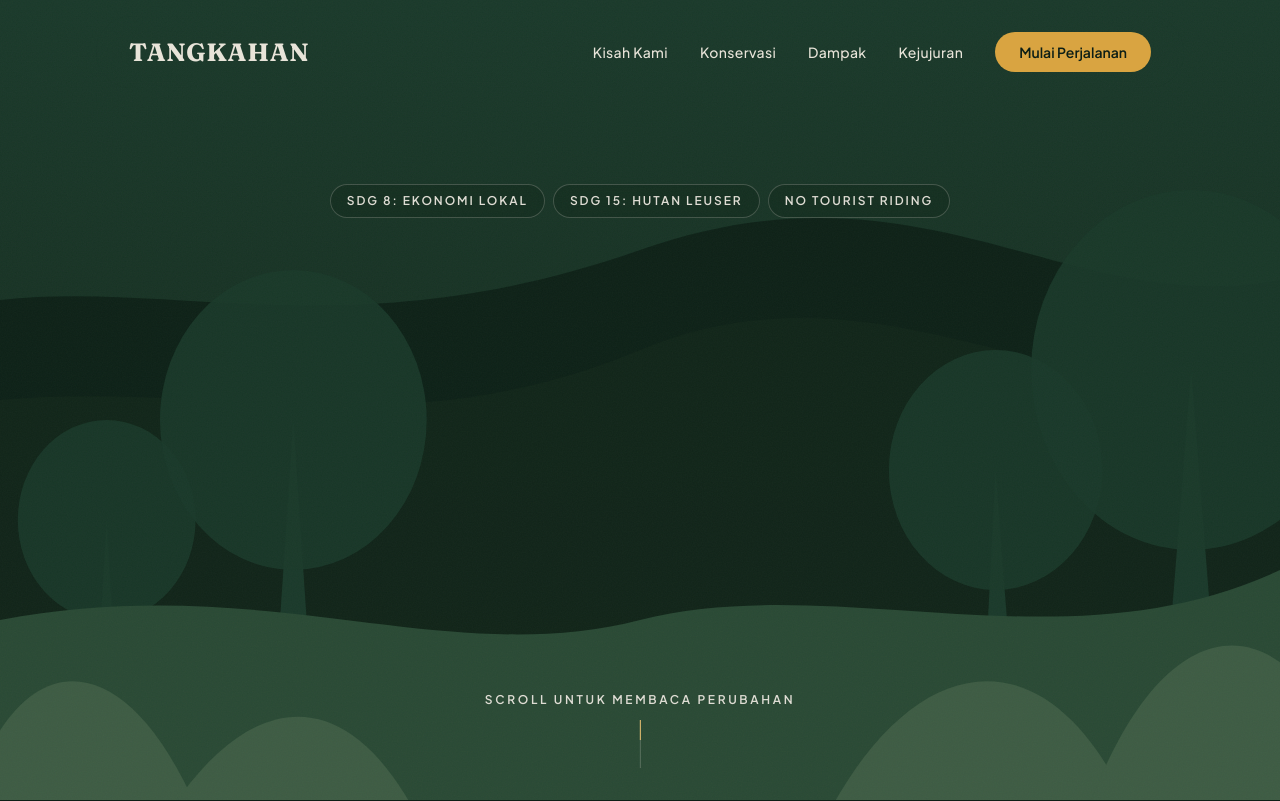
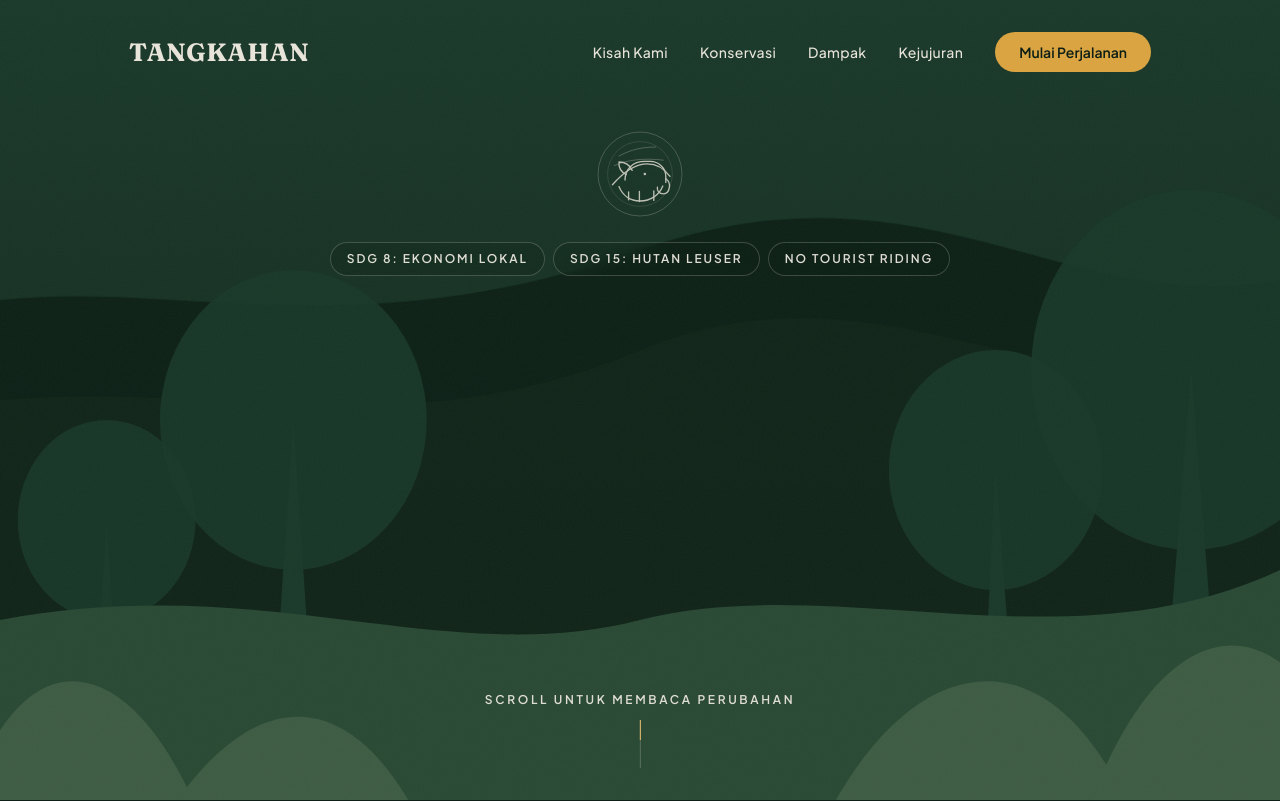
Before and after one commit to ReyCannavaro/tangkahan-guardians, a Next.js app: page / in a window 1280 px wide. Shown: the top 801 px of the page. Built offline with nearby package versions, Linux system fonts and the light colour scheme.

Commit message:
feat: implement parallax hero section and add project documentation and content utilities

```diff
--- a/app/layout.tsx
+++ b/app/layout.tsx
@@ -17,7 +17,24 @@ const plusJakartaSans = Plus_Jakarta_Sans({
 
 export const metadata: Metadata = {
   title: "Tangkahan: Guardians of the Leuser",
-  description: "Landing page untuk subtema Eco Journey: Sustainable Tourism Experience (SDG 8 & 15)",
+  description:
+    "Interactive static landing page about Tangkahan, community ecotourism, CRU elephant patrols, and Leuser forest conservation.",
+  keywords: [
+    "Tangkahan",
+    "Leuser",
+    "ecotourism",
+    "SDG 8",
+    "SDG 15",
+    "Conservation Response Unit",
+    "Sumatran elephant",
+  ],
+  openGraph: {
+    title: "Tangkahan: Guardians of the Leuser",
+    description:
+      "A scroll-driven story about Tangkahan's community-led conservation journey.",
+    type: "website",
+    locale: "id_ID",
+  },
 };
 
 export default function RootLayout({
--- /dev/null
+++ b/components/illustrations/LeuserMark.tsx
@@ -0,0 +1,90 @@
+export default function LeuserMark({ className = "" }: { className?: string }) {
+  return (
+    <svg
+      className={className}
+      viewBox="0 0 160 160"
+      role="img"
+      aria-label="Tangkahan guardians mark"
+      xmlns="http://www.w3.org/2000/svg"
+    >
+      <circle
+        cx="80"
+        cy="80"
+        r="70"
+        fill="none"
+        stroke="currentColor"
+        strokeWidth="1.5"
+        opacity="0.32"
+      />
+      <circle
+        cx="80"
+        cy="80"
+        r="54"
+        fill="none"
+        stroke="currentColor"
+        strokeWidth="1.5"
+        opacity="0.18"
+      />
+      <path
+        d="M34 98c20-23 39-35 58-35 15 0 28 7 38 21"
+        fill="none"
+        stroke="currentColor"
+        strokeWidth="2.2"
+        strokeLinecap="round"
+      />
+      <path
+        d="M45 101c6 15 19 24 35 24 18 0 32-10 38-25"
+        fill="none"
+        stroke="currentColor"
+        strokeWidth="2.2"
+        strokeLinecap="round"
+      />
+      <path
+        d="M55 90c0-18 13-31 33-31h9c14 0 26 11 26 25v10"
+        fill="none"
+        stroke="currentColor"
+        strokeWidth="2.2"
+        strokeLinecap="round"
+        strokeLinejoin="round"
+      />
+      <path
+        d="M123 88c10 6 7 25-4 25-7 0-11-5-10-11"
+        fill="none"
+        stroke="currentColor"
+        strokeWidth="2.2"
+        strokeLinecap="round"
+        strokeLinejoin="round"
+      />
+      <path
+        d="M57 81c-9-5-13-12-12-21 10 0 18 5 22 14"
+        fill="none"
+        stroke="currentColor"
+        strokeWidth="2.2"
+        strokeLinecap="round"
+        strokeLinejoin="round"
+      />
+      <path
+        d="M79 109v17M103 108v16M61 110v13"
+        fill="none"
+        stroke="currentColor"
+        strokeWidth="2.2"
+        strokeLinecap="round"
+      />
+      <path
+        d="M88 80h.2"
+        fill="none"
+        stroke="currentColor"
+        strokeWidth="4"
+        strokeLinecap="round"
+      />
+      <path
+        d="M45 50c18-10 38-15 61-15M37 66c23-10 50-13 82-9"
+        fill="none"
+        stroke="currentColor"
+        strokeWidth="1.5"
+        strokeLinecap="round"
+        opacity="0.38"
+      />
+    </svg>
+  );
+}
--- a/components/sections/Footer.tsx
+++ b/components/sections/Footer.tsx
@@ -1,4 +1,5 @@
 import { contentSources } from "@/lib/content";
+import LeuserMark from "@/components/illustrations/LeuserMark";
 
 export default function Footer() {
   return (
@@ -10,6 +11,7 @@ export default function Footer() {
     >
       <div className="mx-auto grid max-w-6xl gap-8 lg:grid-cols-[1fr_1.4fr]">
         <div>
+          <LeuserMark className="mb-4 h-16 w-16 text-[var(--color-earth-100)]" />
           <p className="font-display text-2xl text-[var(--color-earth-100)]">
             TANGKAHAN
           </p>
--- a/components/sections/Hero.tsx
+++ b/components/sections/Hero.tsx
@@ -7,6 +7,7 @@ import HeroCanopy from "@/components/illustrations/HeroCanopy";
 import HeroTrees from "@/components/illustrations/HeroTrees";
 import HeroBushes from "@/components/illustrations/HeroBushes";
 import { heroSignals } from "@/lib/content";
+import LeuserMark from "@/components/illustrations/LeuserMark";
 
 export default function Hero() {
   const sectionRef = useRef<HTMLElement>(null);
@@ -103,6 +104,7 @@ export default function Hero() {
 
       {/* Content */}
       <div className="relative z-30 flex flex-col items-center text-center px-5 max-w-4xl mx-auto mt-[-5vh]">
+        <LeuserMark className="mb-5 h-24 w-24 text-[var(--color-earth-100)] opacity-80" />
         <div className="mb-6 flex flex-wrap justify-center gap-2">
           {heroSignals.map((signal) => (
             <span
--- a/lib/content.ts
+++ b/lib/content.ts
@@ -133,18 +133,18 @@ export const communityOutcomes = [
 
 export const impactStats = [
   {
-    label: "Pengunjung per tahun",
-    value: 41740,
-    suffix: "",
-    display: "41.740",
-    source: "Estimasi 2023: 31.200 lokal dan 10.540 asing. Perlu verifikasi final sebelum publikasi.",
+    label: "Estimasi pengunjung per tahun",
+    value: 41,
+    suffix: " rb",
+    display: "±41 rb",
+    source: "Rangka riset internal 2023. Angka final harus diverifikasi ke sumber primer sebelum presentasi.",
   },
   {
-    label: "Nilai ekonomi wisata",
+    label: "Estimasi nilai ekonomi wisata",
     value: 72,
-    suffix: " M",
-    display: "Rp 72 M",
-    source: "Estimasi Travel Cost Method, riset 2022. Angka disajikan sebagai estimasi, bukan klaim absolut.",
+    suffix: "",
+    display: "±Rp72 M",
+    source: "Estimasi berbasis Travel Cost Method dalam riset awal. Disajikan sebagai konteks, bukan klaim absolut.",
   },
   {
     label: "Titik balik komunitas",
```
Also changed, not shown: 3 other files (tests, documents, lock files or other folders).
